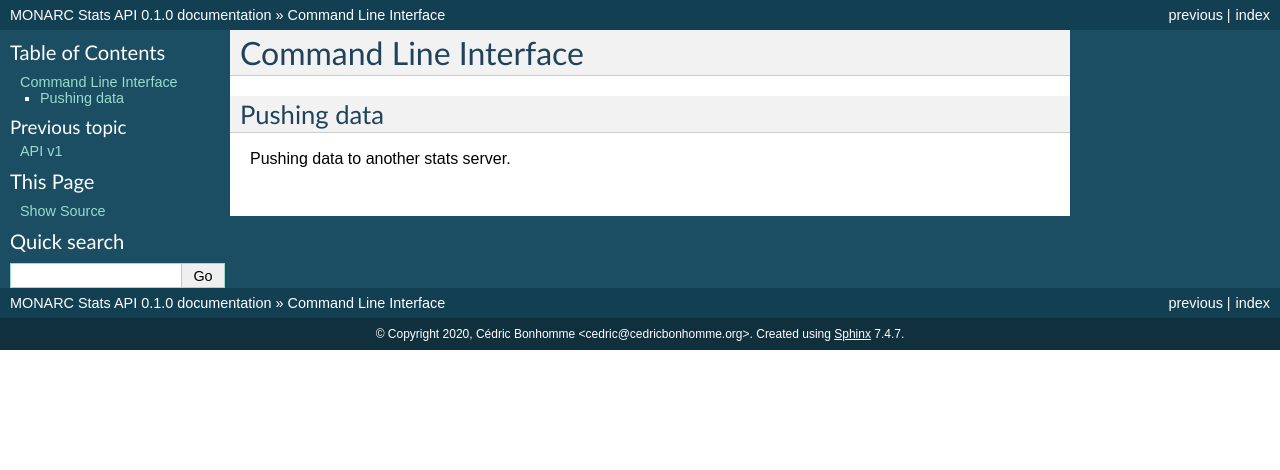
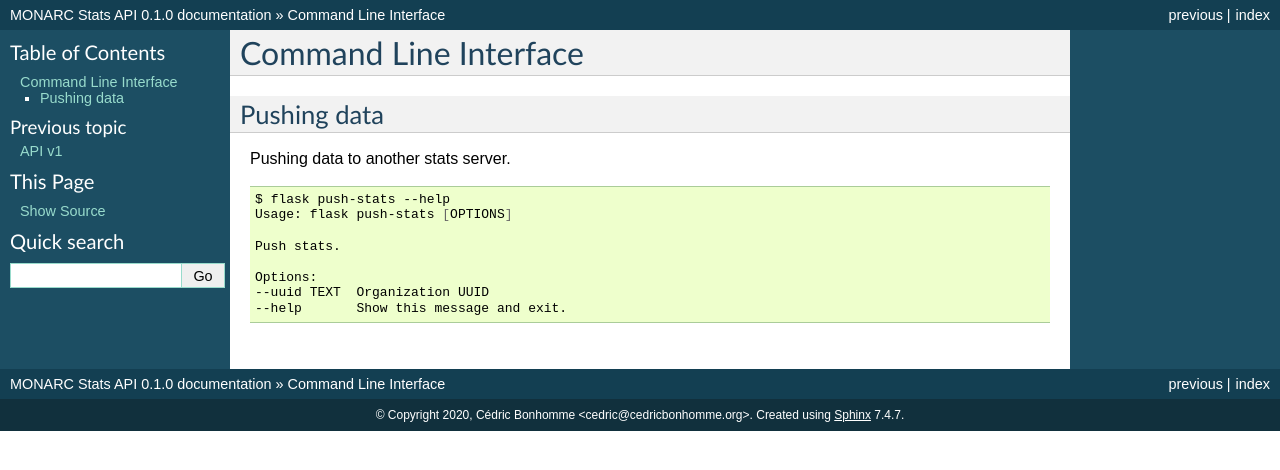
Before and after one commit to monarc-project/stats-service, a Sphinx documentation site: the page built from docs/command-line-interface.rst, in a window 1280 px wide. Shown: the top 470 px of the page. Built offline with Sphinx 7.4.7, drawn with Linux system fonts in a browser that asks for light colours.

Commit message:
chg: [documentation] how to push stats to a central server.

```diff
--- a/docs/command-line-interface.rst
+++ b/docs/command-line-interface.rst
@@ -5,3 +5,14 @@ Pushing data
 ------------
 
 Pushing data to another stats server.
+
+.. code-block:: bash
+
+    $ flask push-stats --help
+    Usage: flask push-stats [OPTIONS]
+
+    Push stats.
+
+    Options:
+    --uuid TEXT  Organization UUID
+    --help       Show this message and exit.
```
